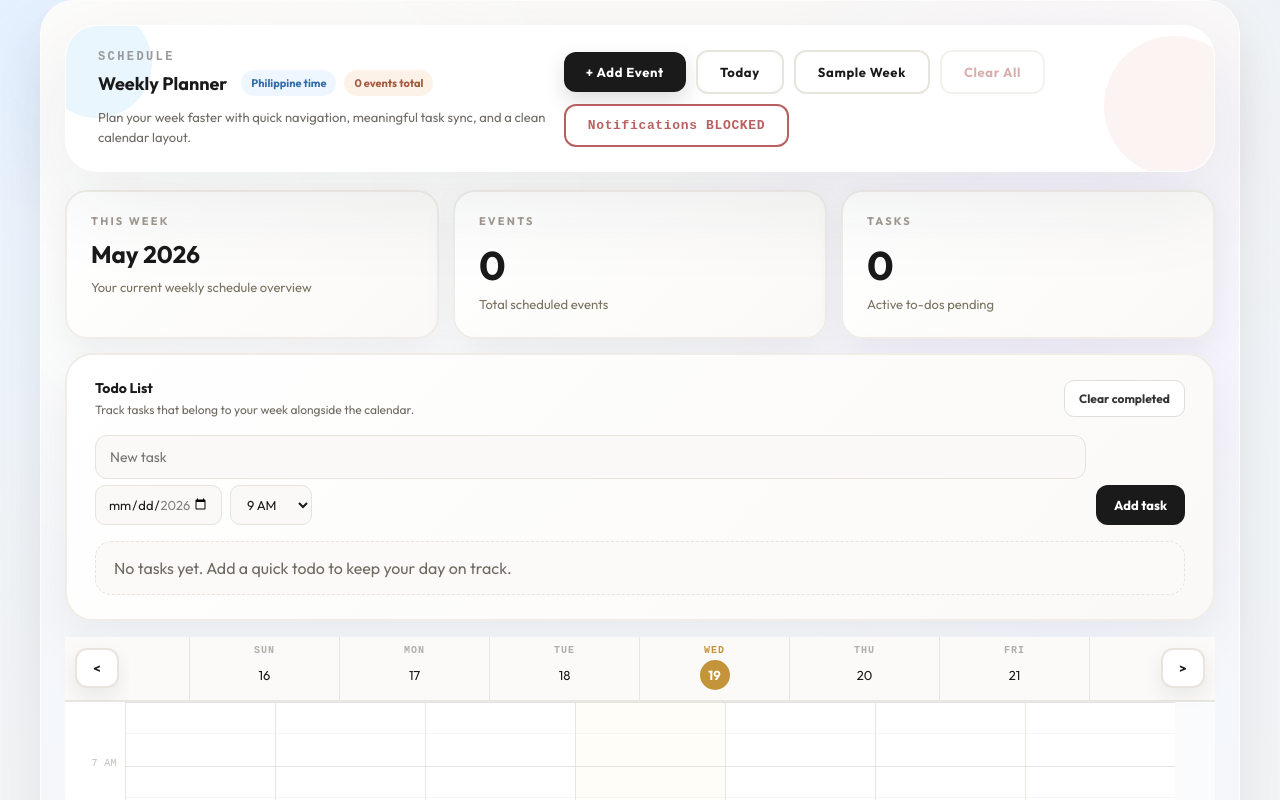
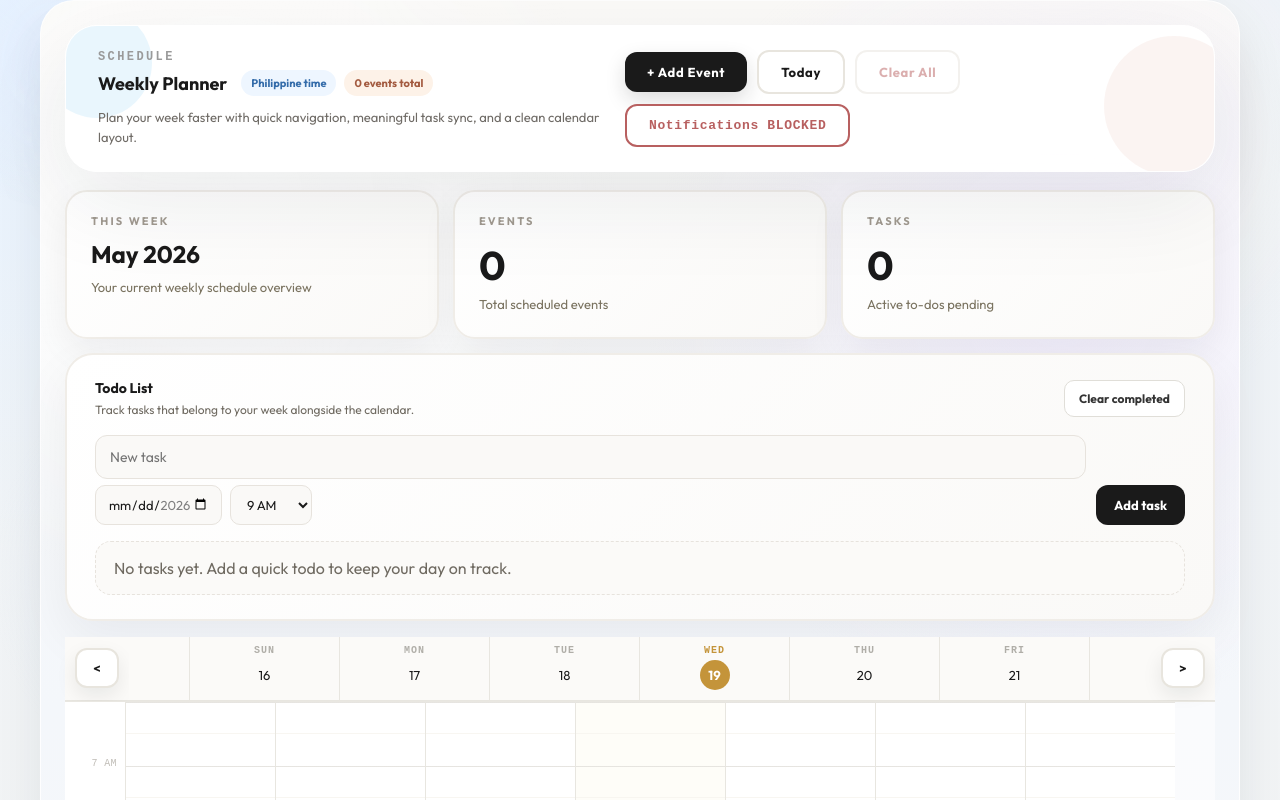
Before and after one commit to crl1005/task, a Next.js app: page / in a window 1280 px wide. Shown: the top 800 px of the page. Built offline with nearby package versions, Linux system fonts and the light colour scheme.

Commit message:
gfixing session

```diff
--- a/src/components/CalendarApp.tsx
+++ b/src/components/CalendarApp.tsx
@@ -1,7 +1,7 @@
 "use client";
 import React, { useState, useEffect, useRef, useCallback, useMemo } from "react";
 import { CalEvent, AddFormState, HOUR_HEIGHT, START_HOUR, END_HOUR, TIME_COL_W, DAY_LABELS, MONTHS, PALETTE } from "./types";
-import { getWeekStart, addDays, toDateStr, fmtHour, computeLayout, makeSampleEvents, loadEventsFromStorage, saveEventsToStorage, getPHDateParts } from "./utils";
+import { getWeekStart, addDays, toDateStr, fmtHour, computeLayout, loadEventsFromStorage, saveEventsToStorage, getPHDateParts } from "./utils";
 import { useNotifications } from "./useNotifications";
 import AddEventModal from "./AddEventModal";
 import EventDetailModal from "./EventDetailModal";
@@ -204,9 +204,6 @@ export default function CalendarApp() {
     });
   }, [todos]);
 
-  const resetSampleEvents = useCallback(() => {
-    persistEvents(makeSampleEvents(weekStart));
-  }, [persistEvents, weekStart]);
   const clearAllEvents = useCallback(() => {
     if (typeof window !== "undefined" && window.confirm("Are you sure you want to clear the calendar and todo list?")) {
       persistEvents([]);
@@ -281,7 +278,6 @@ export default function CalendarApp() {
           <div className="btn-group" style={{ position:"relative",zIndex:1,display:"flex",alignItems:"center",gap:10,flexWrap:"wrap" }}>
             <button onClick={openAddEvent} className="btn-primary" style={{ padding:"12px 22px",fontSize:13,fontWeight:700,letterSpacing:"0.05em",border:"none",background:"#1a1a1a",color:"#fff",borderRadius:12,cursor:"pointer",boxShadow:"0 8px 20px rgba(26,26,26,0.15)" }}>+ Add Event</button>
             <button onClick={goToToday} className="btn-secondary" style={{ padding:"12px 22px",fontSize:13,fontWeight:700,letterSpacing:"0.05em",border:"2px solid #e8e5de",background:"#fff",color:"#1a1a1a",borderRadius:12,cursor:"pointer" }}>Today</button>
-            <button onClick={resetSampleEvents} className="btn-secondary" style={{ padding:"12px 22px",fontSize:13,fontWeight:700,letterSpacing:"0.05em",border:"2px solid #e8e5de",background:"#fff",color:"#1a1a1a",borderRadius:12,cursor:"pointer" }}>Sample Week</button>
             <button onClick={clearAllEvents} className="btn-secondary" style={{ padding:"12px 22px",fontSize:13,fontWeight:700,letterSpacing:"0.05em",border:"2px solid #e8e5de",background:"#fff",color:"#b86060",borderRadius:12,cursor:"pointer",opacity:!hasEvents?0.5:1,pointerEvents:!hasEvents?"none":"auto" }}>Clear All</button>
             <button onClick={toggleEnabled} className="btn-secondary" style={{ padding:"12px 22px",fontSize:13,fontWeight:700,letterSpacing:"0.05em",border:`2px solid ${notifColor}`,background:"#fff",color:notifColor,borderRadius:12,cursor:"pointer",fontFamily:"monospace" }}>{notifLabel}</button>
           </div>
@@ -351,7 +347,7 @@ export default function CalendarApp() {
         <div className="calendar-header" data-animate style={{ display:"flex",alignItems:"center",background:"#fbfaf8",borderBottom:"1px solid #e8e6e0",flexShrink:0,padding:"0 10px" }}>
           <button onClick={() => shiftCalendarDay(-1)} className="calendar-nav-button" style={{ minWidth:44,padding:"10px 12px",fontSize:13,fontWeight:700,border:"2px solid #e8e5de",background:"#fff",color:"#1a1a1a",borderRadius:12,cursor:"pointer",marginRight:10 }}>&lt;</button>
           <div ref={headerScrollRef} className="calendar-header-scroll" style={{ display:"flex",flex:1,overflowX:"auto" }}>
-            <div style={{ display:"flex",minWidth:"100%",background:"#fbfaf8" }}>
+            <div style={{ display:"flex",minWidth:"max-content",background:"#fbfaf8" }}>
               <div style={{ width:TIME_COL_W,flexShrink:0 }} />
               {weekDays.map((day, i) => {
                 const isToday = toDateStr(day) === todayStr;
```
